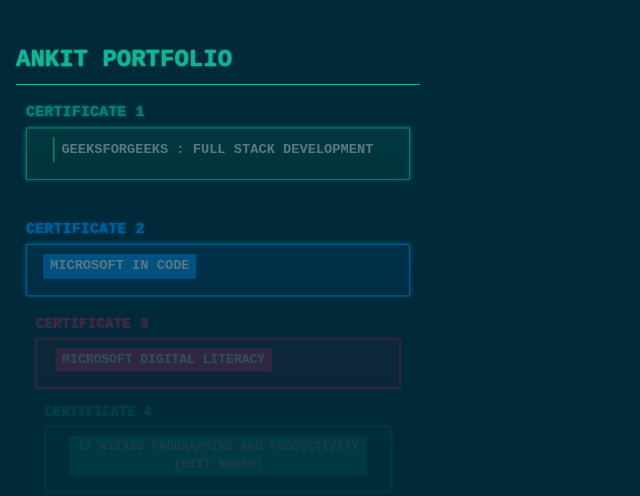
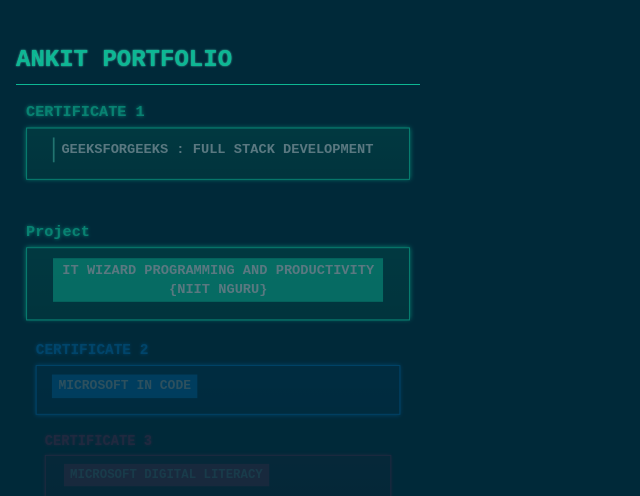
Before and after one commit to dreamusk/NEONRENDER, a plain HTML site: page index.html in a window 1280 px wide. Shown: the top 496 px of the page, without its empty margins (0-640 px from the left). Drawn offline with Linux system fonts and the light colour scheme.

Commit message:
Update index.html

```diff
--- a/index.html
+++ b/index.html
@@ -35,6 +35,24 @@
             </a>
             </div>
           </div>
+
+
+            <!-- button 2 -->
+          <div class="flex column mb-1 hoverable green">
+            <div class="flex column module right reveal mt-2">
+            </div>
+            <div class="flex justify-space-between w-100 glow text">
+              <strong>
+                Project    </strong>
+            </div>
+            <div class="glow flex coloumn justify-space-between p-1 pb-2 flex-wrap">
+              <a style="text-decoration: none; text-color: rgb(0, 0, 0)" href="https://ankit-storage.vercel.app/">  <button class="fill" id="relocate">
+                IT WIZARD PROGRAMMING AND PRODUCTIVITY {NIIT NGURU}               <!-- <a style="text-decoration: none href="https://start-olive.vercel.app/"> MY PROFESSIONAL DETAILS </a> -->
+              </button>
+            </a>
+              <!-- HERE WE HAVE TO LINK THE HOVEROVER WEBSITE DETAIL -->
+          </div>
+
 
 
 <!-- button 2 -->
```
